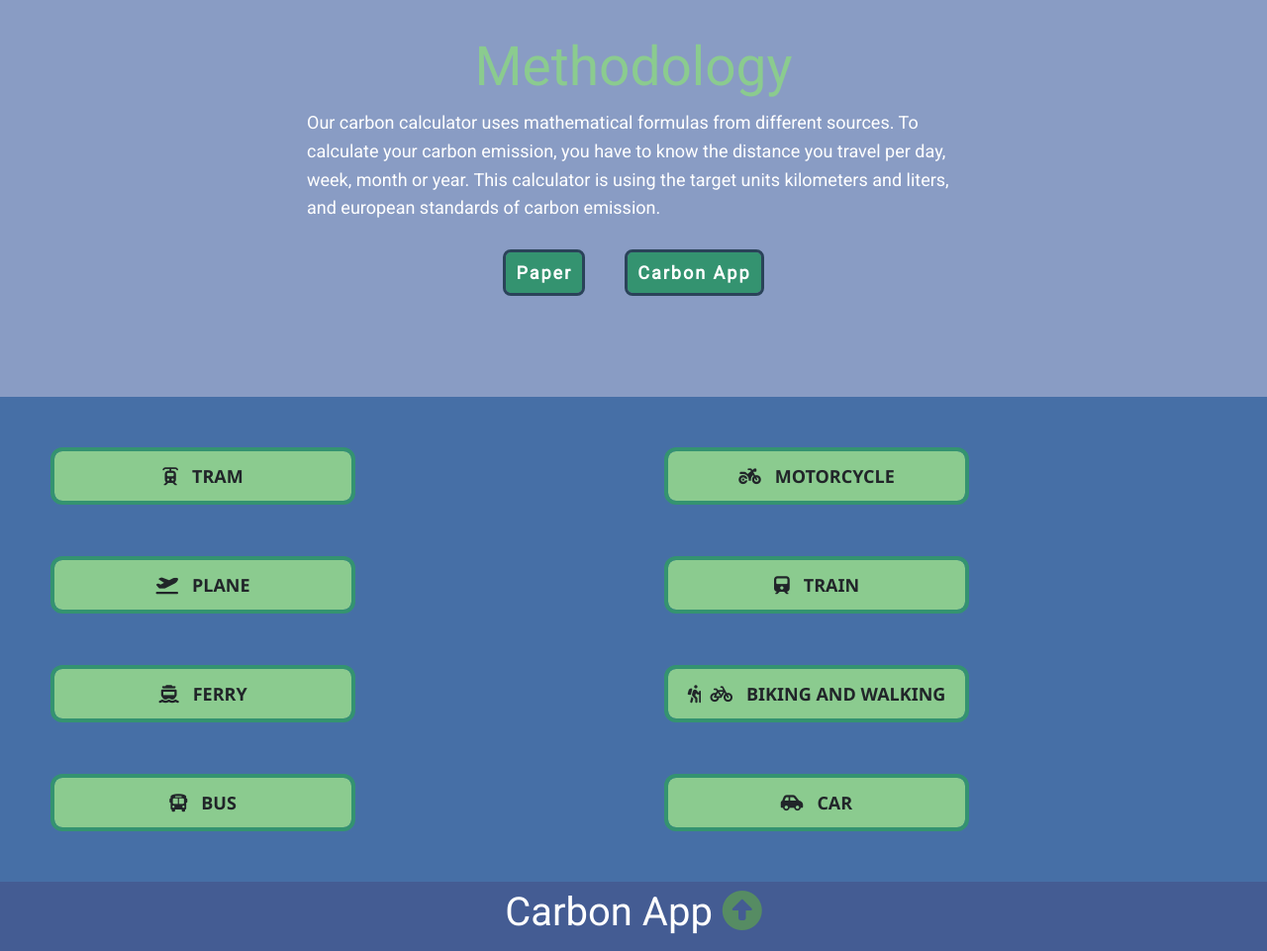
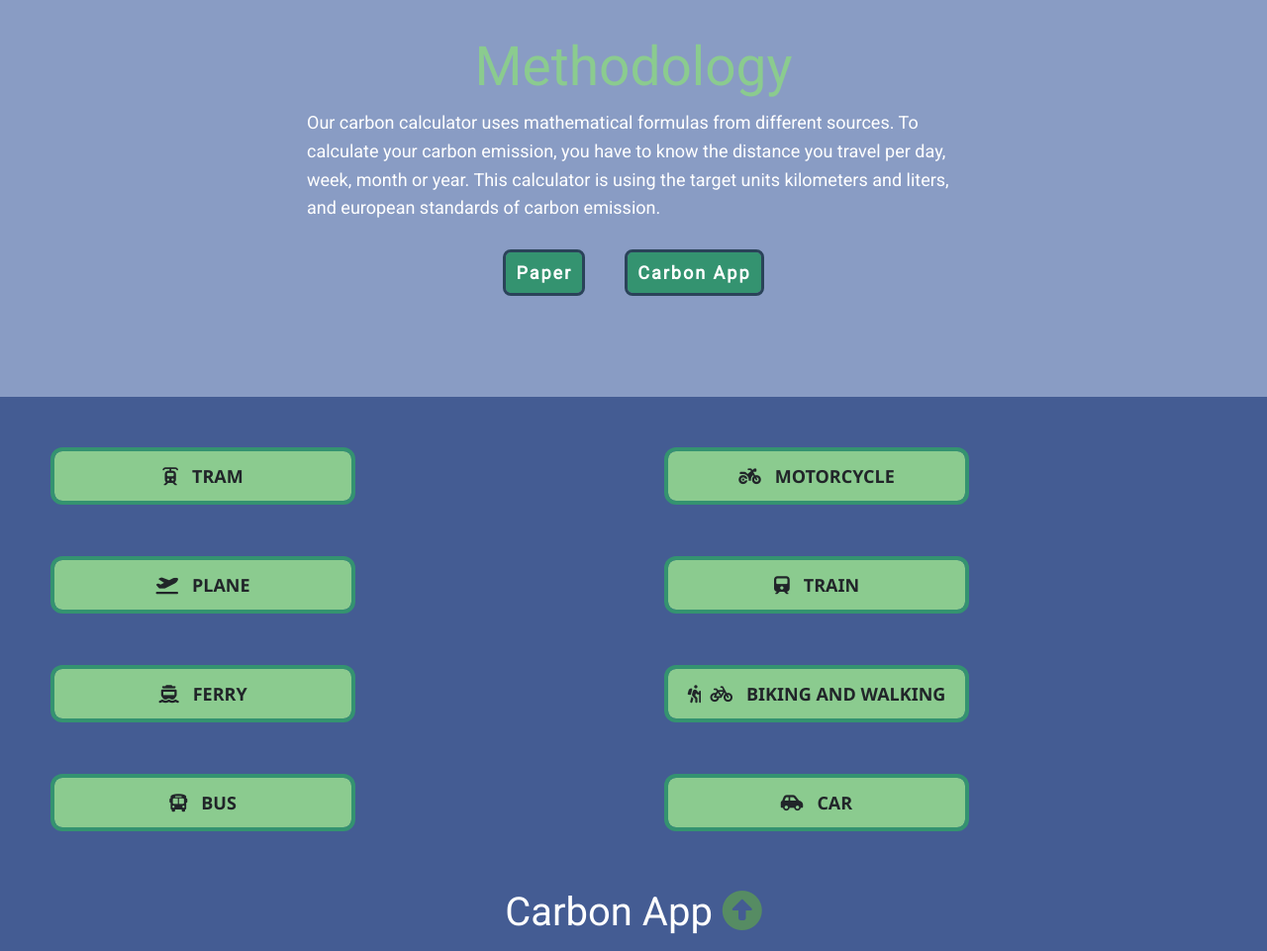
Before and after one commit to sandrathereseb/carbon_app_2023, a Flask app: page /methodology in a window 1280 px wide. Shown: the part 304-1265 px from the top of the page at 99% size. Run offline with Flask 2, Linux system fonts and the light colour scheme; some libraries are stand-ins or nearby versions.

Commit message:
Update methodology.css

```diff
--- a/capp/static/cssFiles/methodology.css
+++ b/capp/static/cssFiles/methodology.css
@@ -7,7 +7,7 @@ Methodology, section 2 (methodology, boxes): #8badd9
 
 /* Section header */
 .section_header_methodology {
-background-color: #899cc4;
+  background-color: #899cc4;
 }
 
 .header {
@@ -58,7 +58,7 @@ background-color: #899cc4;
 
 /* Section methodology */
 .section_body_methodology {
-  background-color: #466fa6;
+  background-color: #445c93;
 }
 
 @media (max-width:1288px) {
@@ -80,29 +80,34 @@ background-color: #899cc4;
   .box {
     width: 700px;
   }
-  .allencomp{
-   display: flex;
-   flex-direction: column;
+
+  .allencomp {
+    display: flex;
+    flex-direction: column;
     width: fit-content;
   }
-  .allencomp2{
+
+  .allencomp2 {
     flex-direction: column;
     display: flex;
     width: fit-content;
   }
 }
+
 .encomp_allencomp {
   display: flex;
   flex-direction: row;
   width: fit-content;
 
 }
+
 .allencomp {
   width: 600px;
   height: fit-content;
   padding: 15px;
   margin: 10px;
 }
+
 .allencomp2 {
   width: 600px;
   height: fit-content;
@@ -132,7 +137,7 @@ background-color: #899cc4;
 }
 
 .drop:hover {
-  background-color:#349370;
+  background-color: #349370;
   cursor: pointer;
 }
 
```
